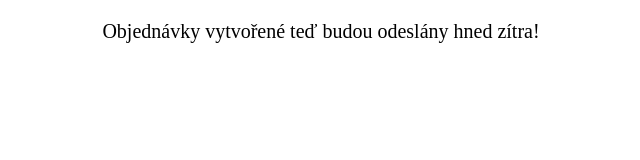
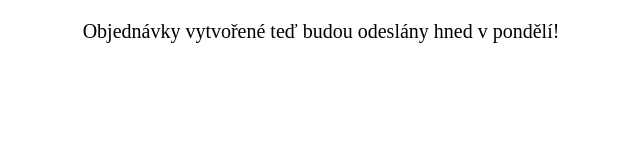
Before and after one commit to Fibicko/Mates, a plain HTML site: page index.html in a window 1280 px wide. Shown: the whole page, without its empty margins (319-959 px from the left). Drawn offline with Linux system fonts and the light colour scheme.

Commit message:
add Public holiday

```diff
--- a/index.html
+++ b/index.html
@@ -12,12 +12,33 @@
     // Set the date we're counting down to
     const msInHour = 3600000;
 
+    //Svátky
+    const svatky = new Array(
+        svatek = {mesic:1, den:1},
+        svatek = {mesic:4, den:15},
+        svatek = {mesic:4, den:18},
+        svatek = {mesic:5, den:1},
+        svatek = {mesic:5, den:8},
+        svatek = {mesic:7, den:5},
+        svatek = {mesic:7, den:6},
+        svatek = {mesic:9, den:28},
+        svatek = {mesic:10, den:28},
+        svatek = {mesic:11, den:17},
+        svatek = {mesic:12, den:24},
+        svatek = {mesic:12, den:25},
+        svatek = {mesic:12, den:26},
+        svatek = {mesic:12, den:29},
+    );
+
+
+    console.log(svatky[12].den);
+
     // TESTOVACÍ ÚDAJE
     const zapnoutTestovani = false; // Když změníš na true tak to
-    const testDen = 29;
-    const testMesic = 10;
-    const testRok = 2022;
-    const testHodina = 14;
+    const testDen = 6;
+    const testMesic = 7;
+    const testRok = 2023;
+    const testHodina = 11;
 
     let setOrderHour = 16; // NASTAV SI HODINU DO KTERÉ SE MUSÍ OBJEDNAT
 
@@ -28,7 +49,7 @@
         date = new Date();
     }
 
-    let ms = Date.UTC(date.getFullYear(), date.getMonth(), date.getDate());
+        let ms = Date.UTC(date.getFullYear(), date.getMonth(), date.getDate());
 
     let tomorrow = new Date(ms - (2 * msInHour));
     console.log(tomorrow);
@@ -59,7 +80,41 @@
 
             document.getElementById('demo').style.textAlign = 'center';
 
+            let jeSvatek = false;
+            for(let z=0; z<svatky.length;z++){
+                if(svatky[z].mesic==date.getMonth()+1 && svatky[z].den==date.getDate()){
+                    jeSvatek = true;
+                    break;
+                } else {
+                    jeSvatek = false;
+                }
+            }
+
+            console.log(jeSvatek==true ? 'Je svátek' : 'Není svátek');
+
             switch(date.getDay()) {
+                case 1:
+                case 2:
+                case 3:
+                case 4:
+                    document.getElementById("demo").innerHTML = "Objednávky vytvořené do " + hours + "h "
+                        + minutes + "m " + seconds + "s " + " budou odeslány ještě dnes! Všední"  ;
+
+                    // If the count down is finished, write some text
+                    if (distance < 0) {
+                        clearInterval(x);
+                        document.getElementById("demo").innerHTML = "Objednávky vytvořené teď budou odeslány hned zítra!";
+                    }
+                case 5:
+                    document.getElementById("demo").innerHTML = "Objednávky vytvořené do " + hours + "h "
+                        + minutes + "m " + seconds + "s " + " budou odeslány ještě dnes! Všední"  ;
+
+                    // If the count down is finished, write some text
+                    if (distance < 0) {
+                        clearInterval(x);
+                        document.getElementById("demo").innerHTML = "Objednávky vytvořené teď budou odeslány hned v pondělí!";
+                    }
+                    break;
                 case 6:
                     document.getElementById("demo").innerHTML = "sobota";
                     break;
@@ -67,15 +122,7 @@
                     document.getElementById("demo").innerHTML = "nedele";
                     break;
                 default:
-                    document.getElementById("demo").innerHTML = "Objednávky vytvořené do " + hours + "h "
-                        + minutes + "m " + seconds + "s " + " budou odeslány ještě dnes!"  ;
-
-                    // If the count down is finished, write some text
-                    if (distance < 0) {
-                        clearInterval(x);
-                        document.getElementById("demo").innerHTML = "Objednávky vytvořené teď budou odeslány hned zítra!";
                     }
-            }
 
         }, 1000);
 
```
